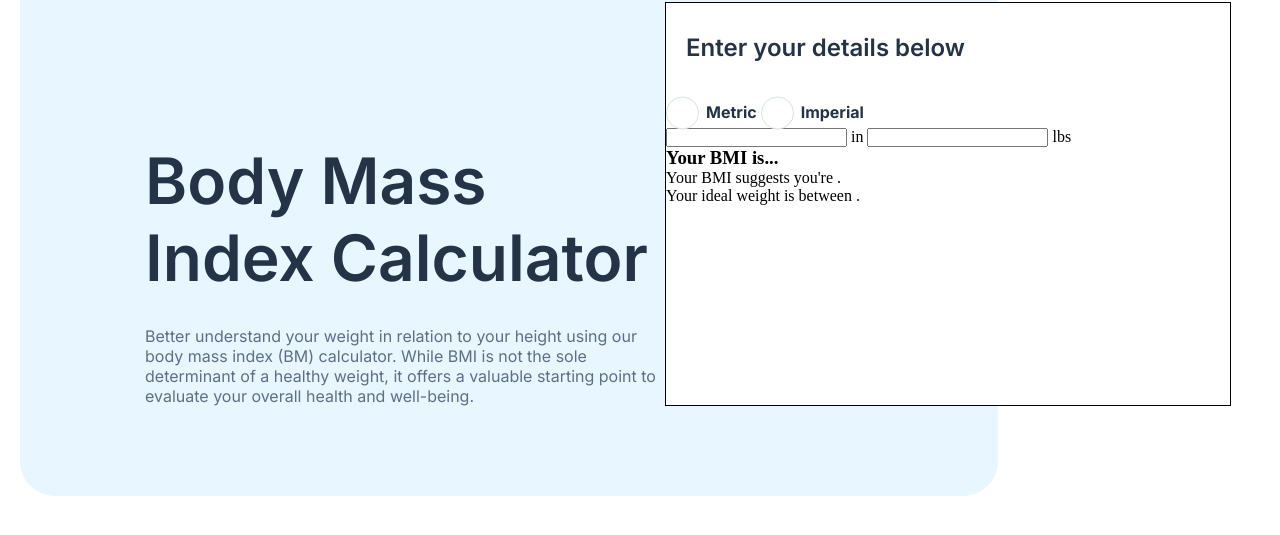
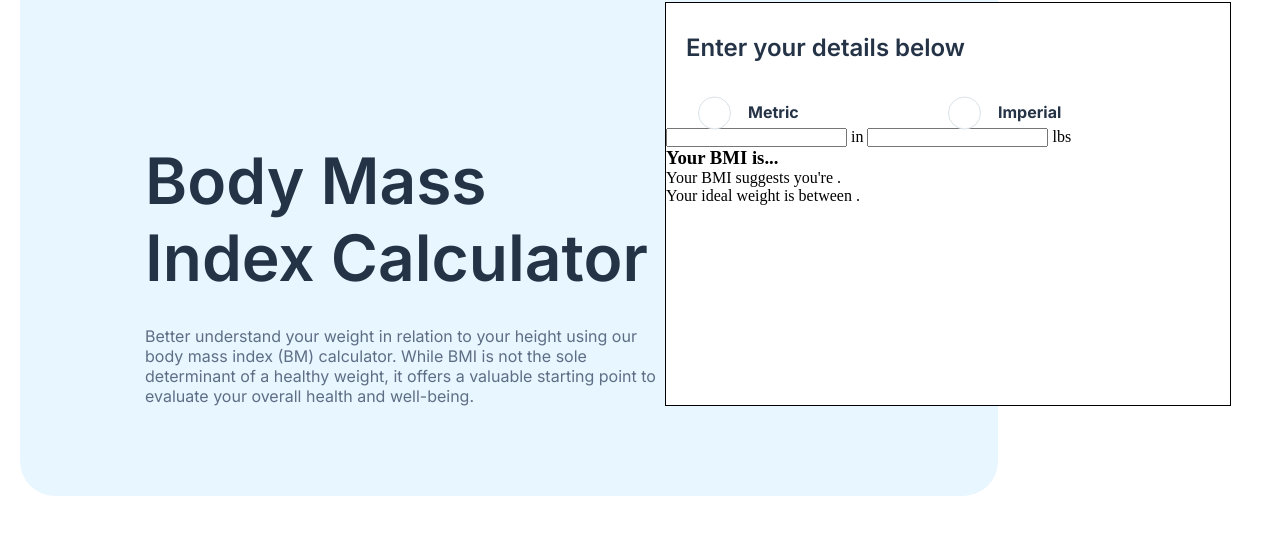
Before and after one commit to nadiabrown/bmi-calculator, a plain HTML site: page index.html in a window 1280 px wide. Shown: the part 141-676 px from the top of the page. Drawn offline with Linux system fonts and the light colour scheme.

Commit message:
adjust measurement radio button positioning

```diff
--- a/styles.css
+++ b/styles.css
@@ -58,11 +58,17 @@ header {
     padding: 30px 0px 35px 20px;
 }
 
+.measurement-system-radio-buttons {
+    display: flex;
+    justify-content: center;
+}
+
 .measurement-system-radio-buttons label {
     font-size: 16px;
     font-family: "Inter", sans-serif;
     font-weight: bold;
     color: #253347;
+    width: 200px;
 }
 
 input[type="radio"] {
@@ -74,7 +80,7 @@ input[type="radio"] {
 
 input[type="radio"] + label {
     position: relative;
-    padding-left: 40px;
+    padding-left: 50px;
     cursor: pointer;
     display: inline-block;
     line-height: 31px;
```
